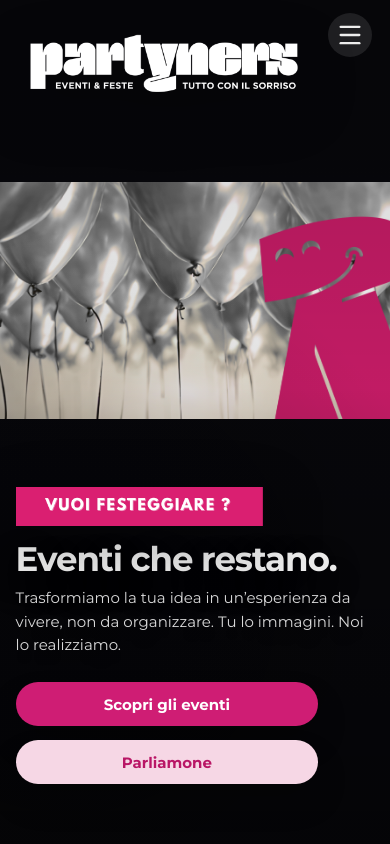
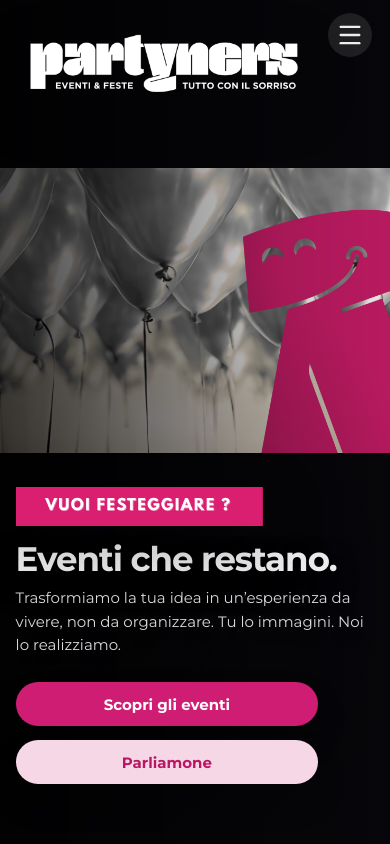
Before and after one commit to ciccla/partyners, a Next.js app: page / in a window 390 px wide. Shown: the top 844 px of the page. Built offline with nearby package versions, Linux system fonts and the light colour scheme.

Commit message:
Aggiungi stili per il layout mobile del componente hero con focus sulla mascotte e miglioramenti al testo

```diff
--- a/app/components/hero.css
+++ b/app/components/hero.css
@@ -269,15 +269,51 @@ html:not(.pn-nav-scrolled) .hero-cta{
   }
 }
 
-@media (max-width: 560px){
-  /* piccoli schermi: ancora più centrato + meno crop */
+/* =========================================
+   HERO MOBILE: cover + focus mascotte + testo salvo
+   ========================================= */
+
+@media (max-width: 900px){
   .hero{
-    background-position: 58% 30% !important;
-    background-size: 108% auto !important;
+    /* torna “piena” e d’impatto */
+    background-size: cover !important;
+
+    /* focus verso mascotte */
+    background-position: 74% 32% !important;
+  }
+
+  /* su mobile niente offset laterale testo */
+  .hero-title,
+  .hero-subtitle{
+    padding-left: 0 !important;
   }
 }
+
+@media (max-width: 560px){
+  .hero{
+    /* leggero zoom (non rimpicciolita) */
+    background-size: 130% !important;
+
+    /* ancora più focus mascotte su schermi piccoli */
+    background-position: 78% 30% !important;
+  }
+}
+
 @media (max-width: 900px){
   .hero-cta{
     padding-left: 0 !important;
   }
 }
+@media (max-width: 900px){
+  .hero-overlay{
+    /* più scuro a sinistra (dove stanno testo+CTA), più leggero a destra (mascotte) */
+    background:
+      linear-gradient(90deg,
+        rgba(0,0,0,.70) 0%,
+        rgba(0,0,0,.42) 42%,
+        rgba(0,0,0,.18) 72%,
+        rgba(0,0,0,.10) 100%
+      ),
+      radial-gradient(circle at 22% 70%, rgba(0,0,0,.35), transparent 55%) !important;
+  }
+}
```
